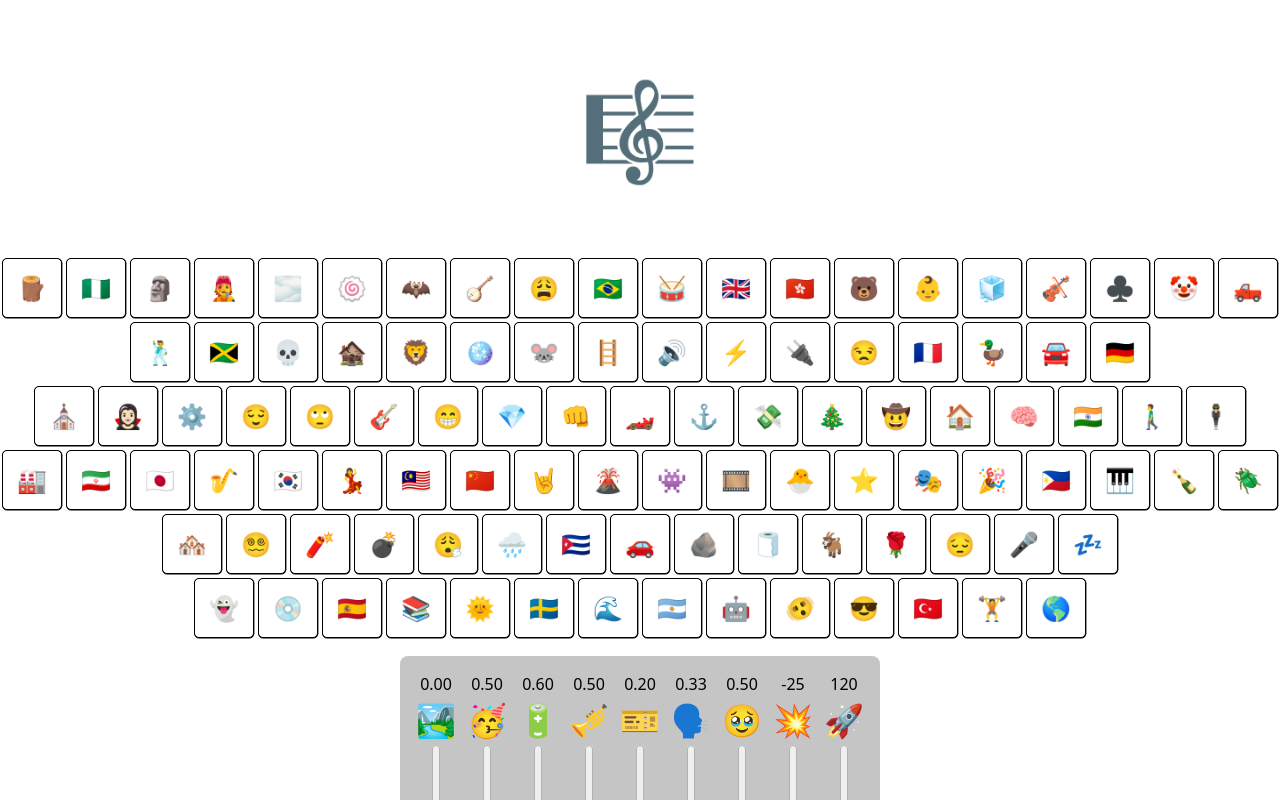
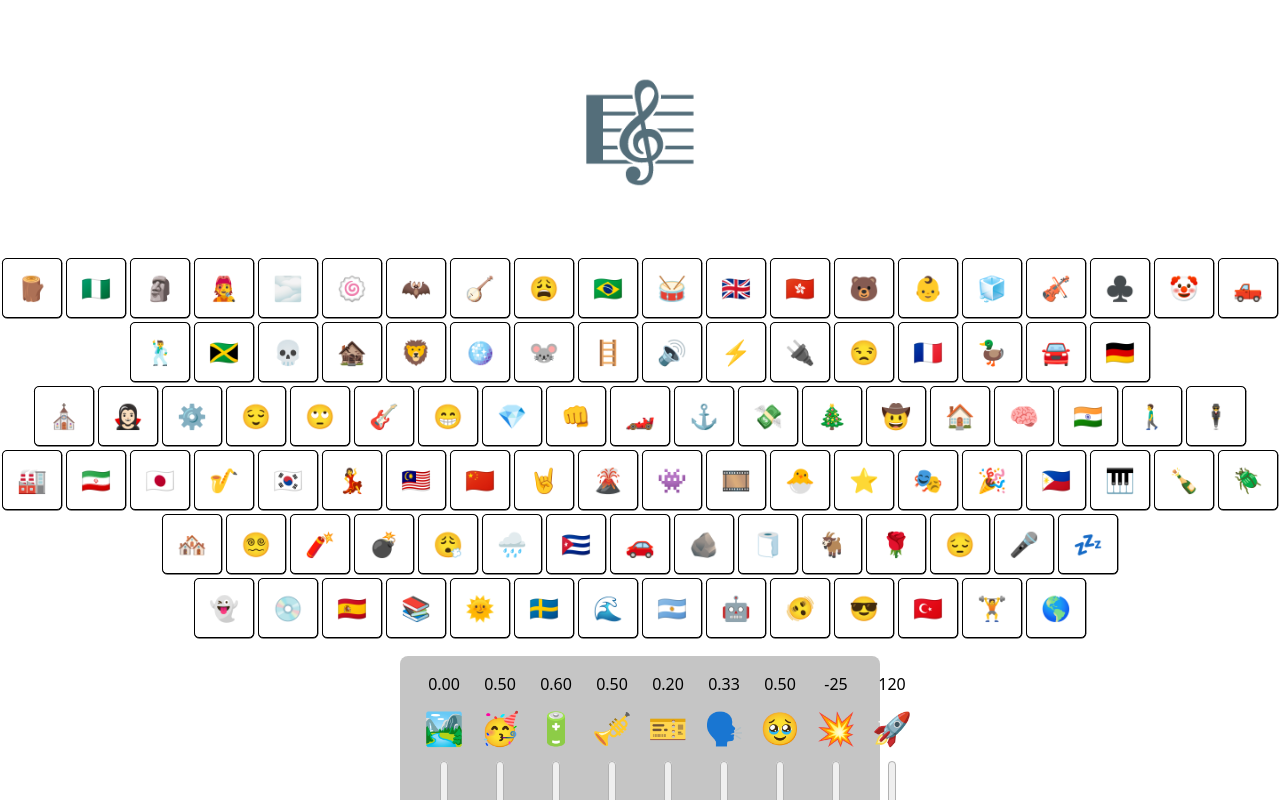
Before and after one commit to BattleshipDragonite/emojify, a React app: page /homepage in a window 1280 px wide. Shown: the top 800 px of the page. Built offline with nearby package versions, Linux system fonts and the light colour scheme; what grapheme-splitter would draw is missing.

Commit message:
Increase padding between Channels to eliminate wiggling

```diff
--- a/src/index.css
+++ b/src/index.css
@@ -72,6 +72,7 @@ body {
 
 .metric-channel > label {
   font-size: 2em;
+  padding: 0.25em;
 }
 
 #mixer .slider {
```
